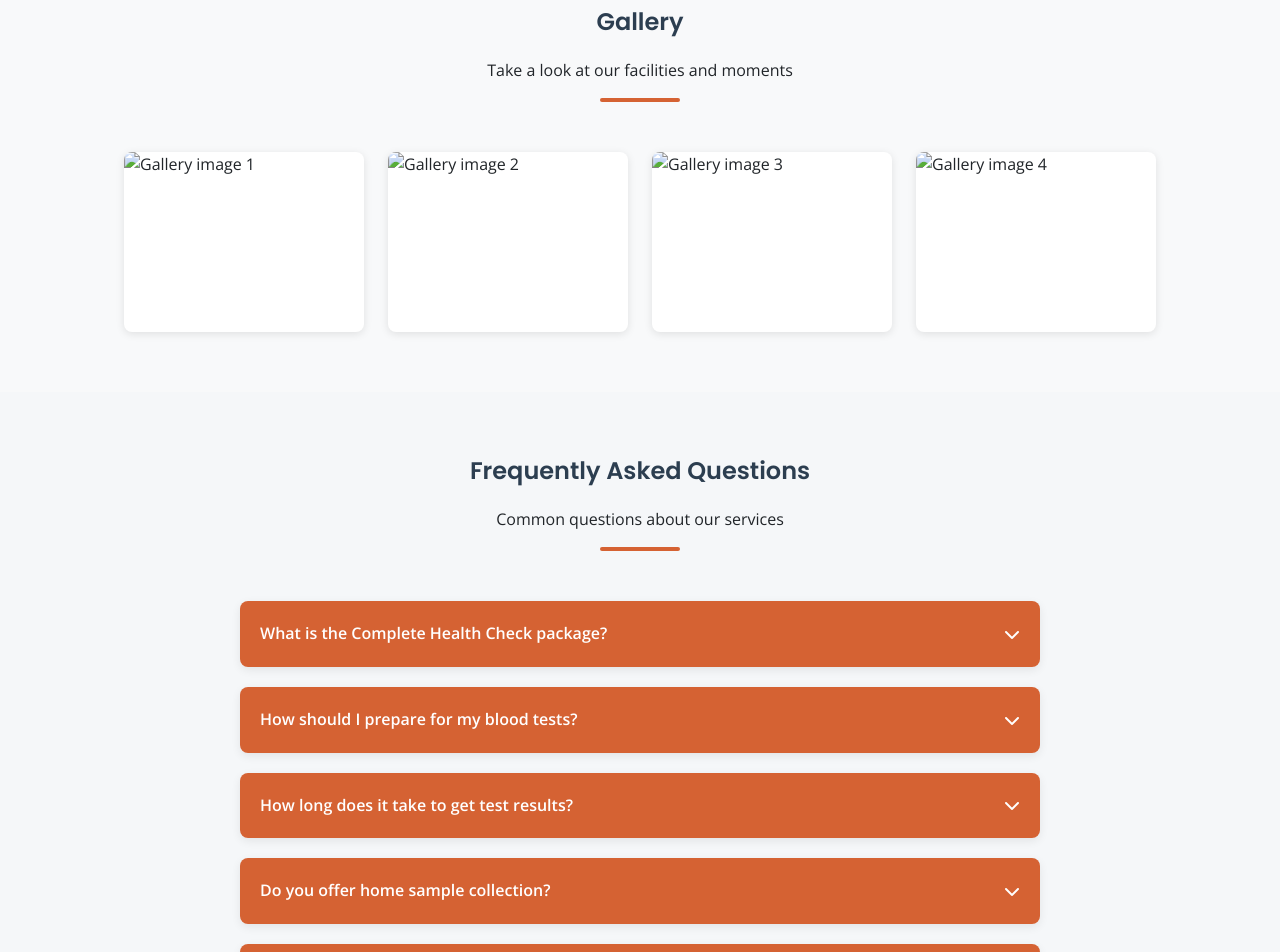
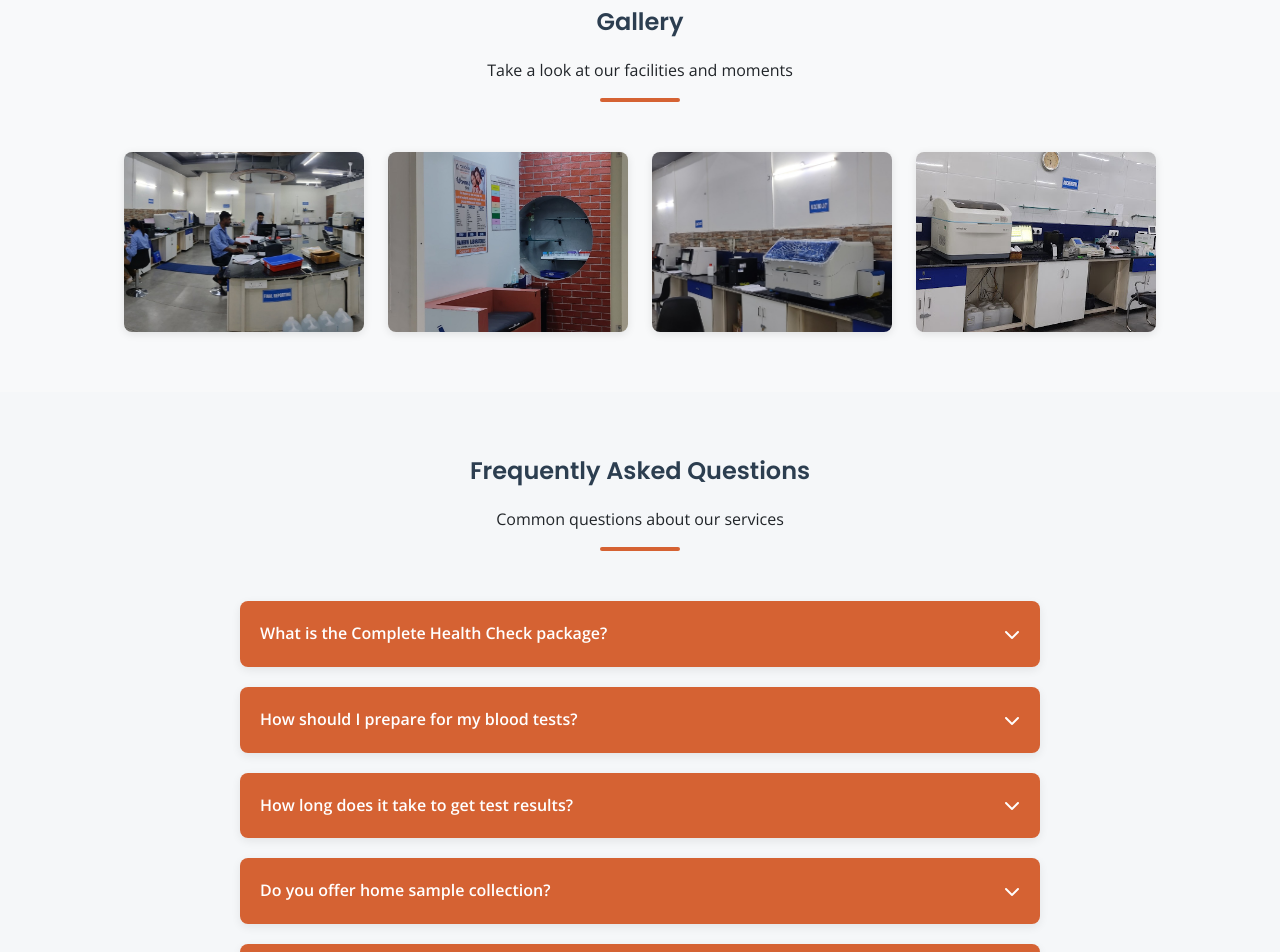
Before and after one commit to rainbowlabs871/labs, a plain HTML site: page index.html in a window 1280 px wide. Shown: the part 4024-4976 px from the top of the page. Drawn offline with nearby package versions, Linux system fonts and the light colour scheme.

Commit message:
Update index.html

```diff
--- a/index.html
+++ b/index.html
@@ -1213,21 +1213,18 @@
                 <p>Take a look at our facilities and moments</p>
             </div>
             <div class="gallery-container">
-                <!-- GALLERY IMAGE PLACEHOLDER:
-                Replace the sample src below with your images (e.g. gallery/photo1.jpg, gallery/photo2.jpg, etc.)
-                Copy and paste more .gallery-item blocks as needed.
-                -->
+
                 <div class="gallery-item" tabindex="0">
-                    <img src="gallery/1.jpg" alt="Gallery image 1" />
+                    <img src="1.jpg" alt="Gallery image 1" />
                 </div>
                 <div class="gallery-item" tabindex="0">
-                    <img src="gallery/2.jpg" alt="Gallery image 2" />
+                    <img src="2.jpg" alt="Gallery image 2" />
                 </div>
                 <div class="gallery-item" tabindex="0">
-                    <img src="gallery/3.jpg" alt="Gallery image 3" />
+                    <img src="3.jpg" alt="Gallery image 3" />
                 </div>
                 <div class="gallery-item" tabindex="0">
-                    <img src="gallery/4.jpg" alt="Gallery image 4" />
+                    <img src="4.jpg" alt="Gallery image 4" />
                 </div>
 
             </div>
```
